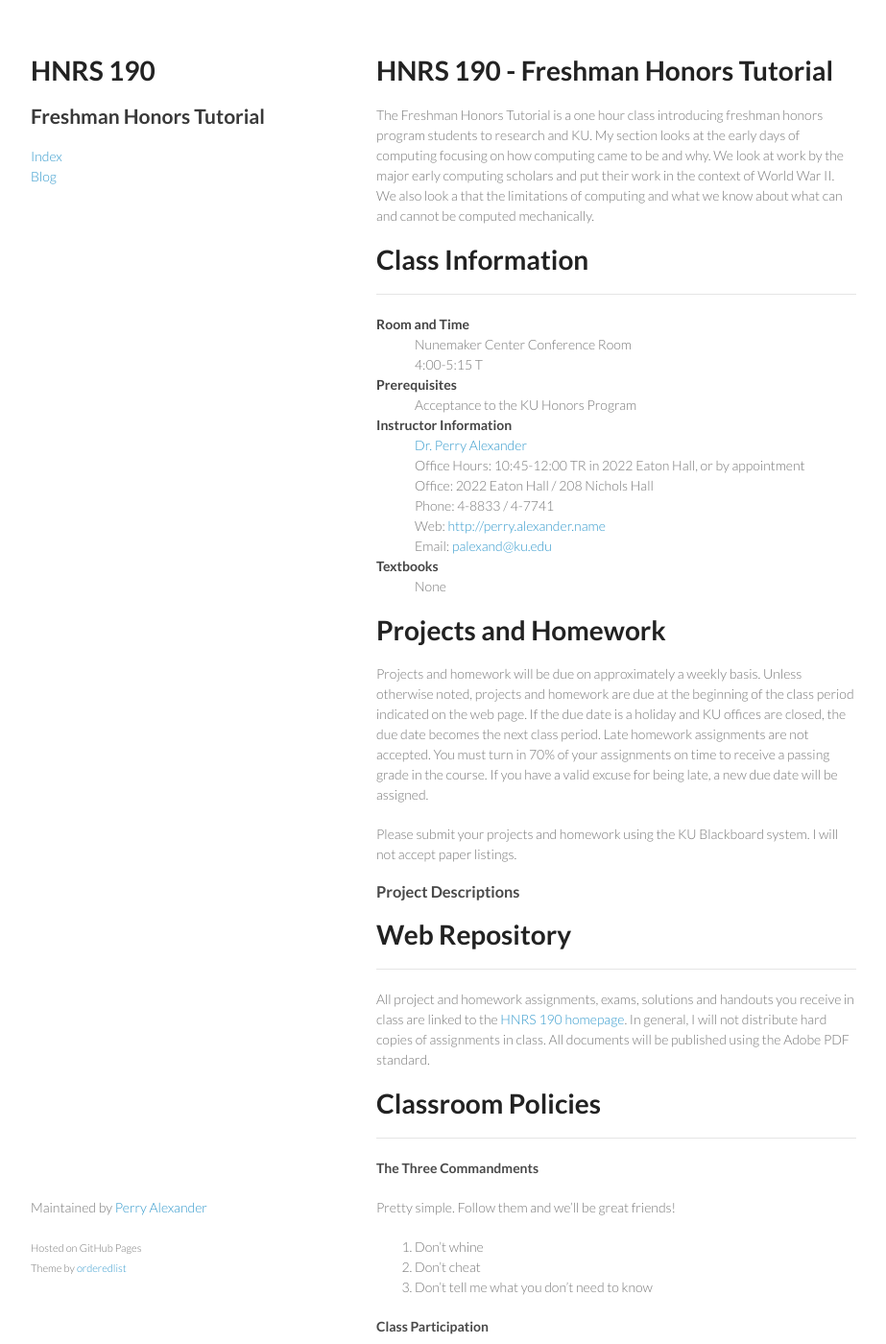
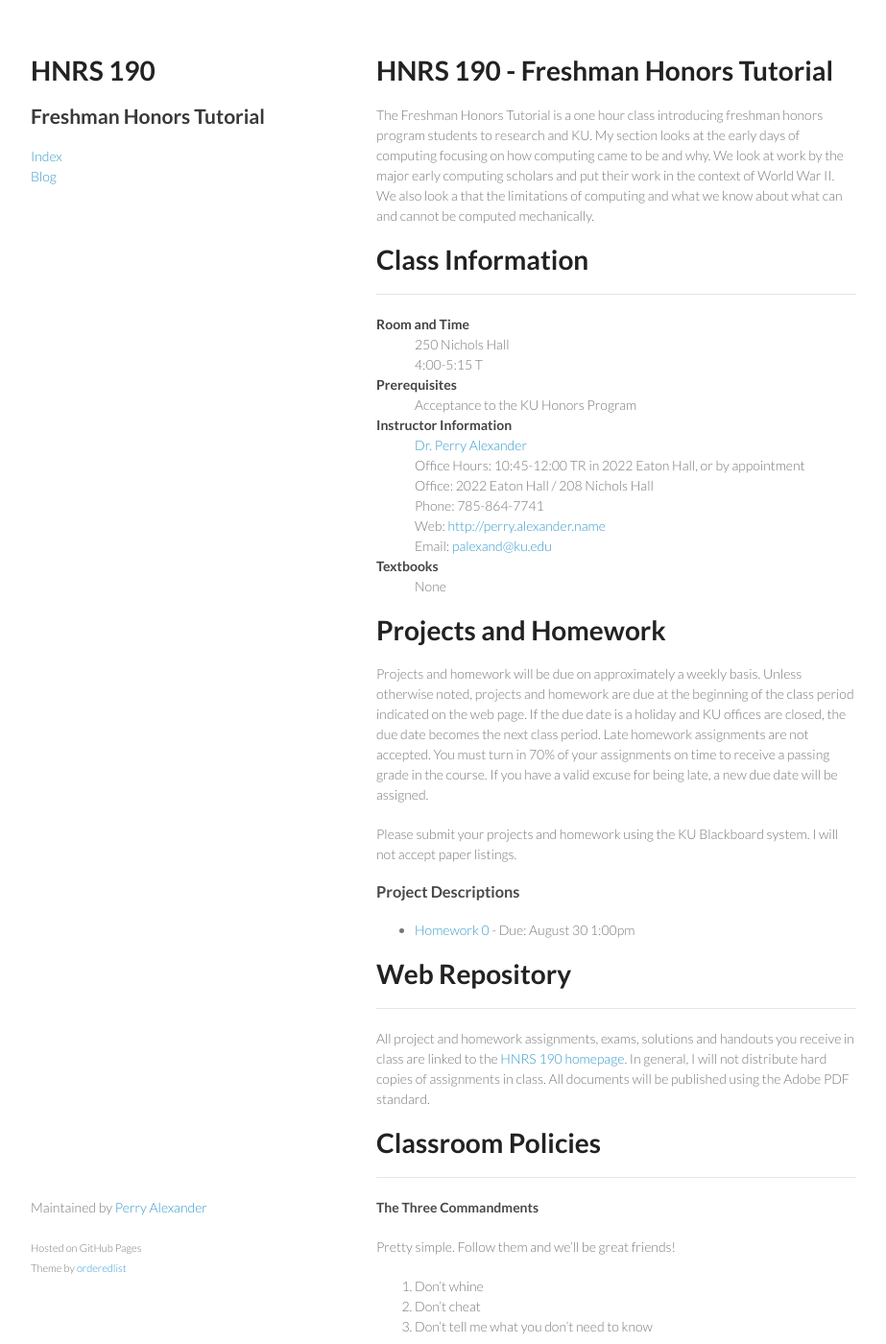
Before and after one commit to palexand/hnrs190, a Jekyll site: the page built from index.md, in a window 1280 px wide and 1400 px high. Shown: the whole window at 96% size, without its empty margins (178-1101 px from the left). Built offline with Jekyll 4.4.1, drawn with Linux system fonts in a browser that asks for light colours.

Commit message:
updating class info; adding homework 0

```diff
--- a/_config.yml
+++ b/_config.yml
@@ -1,7 +1,7 @@
 baseurl: http://palexand.github.io/hnrs190/
 title: HNRS 190
 subtitle: Freshman Honors Tutorial
-where: Nunemaker Center Conference Room
+where: 250 Nichols Hall
 when: 4:00-5:15 T
 ohrs: 10:45-12:00 TR
 markdown: kramdown
--- a/_drafts/2015-08-31-Homework-0.md
+++ b/_posts/2016-08-23-Homework-0.md
@@ -2,11 +2,11 @@
 layout: project
 category: project
 title: Homework 0
-when: August 31
+when: August 30
 ---
 1. Use online and library resource to find out who Alan Turing was.  What were his contributions to computer science, World War II, and mathematics?  What were the social and political impacts of his life?
 2. Come by and visit me in my office.  (This does not have to be completed now, just sometime during the semester.)
 
 > A just machine to make big decisions,
 > programmed by fella's with compassion and vision,
-> what a beautiful world it will be. ~ Donald Fagen *The Nightfly*
+> what a beautiful world it will be. \~ Donald Fagen *The Nightfly*
--- a/index.md
+++ b/index.md
@@ -19,12 +19,12 @@ Prerequisites
 : Acceptance to the KU Honors Program
 
 Instructor Information
-: [Dr. Perry Alexander](http://palexand.github.io)
+: [Dr. Perry Alexander][1]
 : Office Hours: {{ site.ohrs }} in 2022 Eaton Hall, or by appointment
 : Office: 2022 Eaton Hall / 208 Nichols Hall
-: Phone: 4-8833 / 4-7741
-: Web: [http://perry.alexander.name](http://perry.alexander.name)
-: Email: <palexand@ku.edu>
+: Phone: 785-864-7741
+: Web: [http://perry.alexander.name][2]
+: Email: [palexand@ku.edu][3]
 
 Textbooks
 : None
@@ -51,7 +51,7 @@ system.  I will not accept paper listings.
 ----
 
 All project and homework assignments, exams, solutions and handouts you receive in class are linked to the
-[HNRS 190 homepage](http://perry.alexander.name/hnrs190/).  In general, I will not distribute hard copies of assignments in class. All documents will be published using the Adobe PDF standard.
+[HNRS 190 homepage][4].  In general, I will not distribute hard copies of assignments in class. All documents will be published using the Adobe PDF standard.
 
 # Classroom Policies
 
@@ -83,7 +83,7 @@ I encourage you to use email to contact me. I am logged in whenever I am working
 
 #### Blog
 
-The course blog is available on the [website](blog.html). I will post
+The course blog is available on the [website][5]. I will post
 late-breaking news about projects, homework and class administration on the blog. Check the website and blog frequently, particularly around project due dates and exams.
 
 #### Phone
@@ -138,3 +138,9 @@ The course structure is quite loose and we will tend to go wherever our discussi
 * Language and Computing
 * Turing, Turing Machines and Halting
 * Turing and Codebreaking
+
+[1]:	http://palexand.github.io
+[2]:	http://perry.alexander.name
+[3]:	mailto:palexand@ku.edu
+[4]:	http://perry.alexander.name/hnrs190/
+[5]:	blog.html
```
Also changed, not shown: 1 other file.
